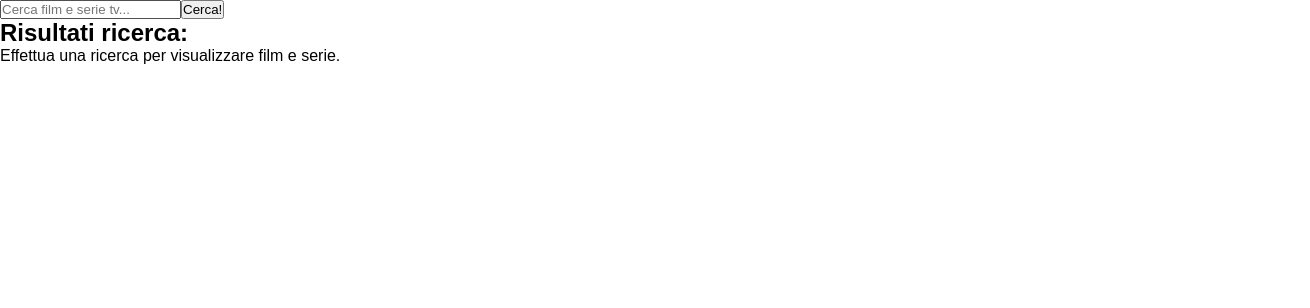
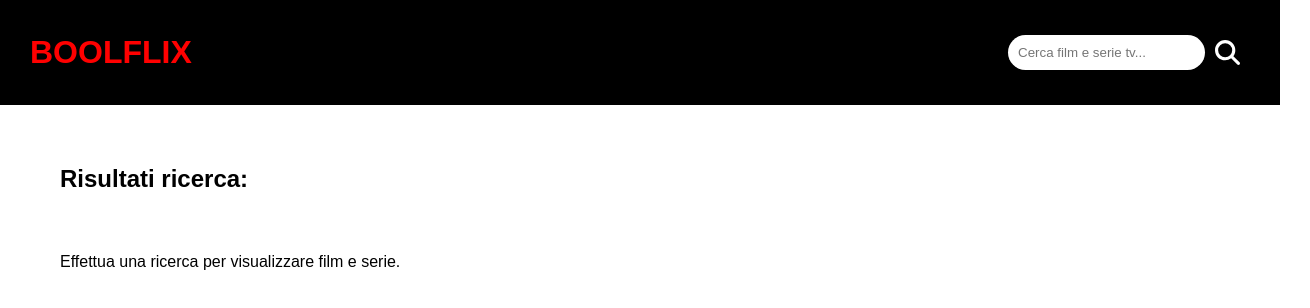
Before and after one commit to EnricoClem/vite-boolflix, a Vue app: page / in a window 1280 px wide. Shown: the top 308 px of the page, 1310 px wide, since content can reach past the window. Built offline with nearby package versions, Linux system fonts and the light colour scheme.

Commit message:
ADD - header style

```diff
--- a/src/components/AppHeader.vue
+++ b/src/components/AppHeader.vue
@@ -1,7 +1,14 @@
 <template>
-    <div class="container">
-        <input type="text" v-model="query" placeholder="Cerca film e serie tv...">
-        <button @click="searchData">Cerca!</button>
+    <div class="container head">
+        <div class="flex between centered">
+            <h1>BOOLFLIX</h1>
+            <div class="flex centered">
+                <input class="search-bar" type="text" v-model="query" placeholder="Cerca film e serie tv...">
+                <button @click="searchData" class="search-button">
+                    <font-awesome-icon class="search-icon" :icon="['fas', 'magnifying-glass']" />
+                </button>
+            </div>
+        </div>
     </div>
 </template>
 
@@ -42,4 +49,27 @@ export default {
 
 <style lang="scss" scoped>
 
+.container.head {
+    background-color: black;
+    color: red;
+}
+
+.search-button {
+    background: none;
+    padding: 10px;
+    border: none;
+    pointer-events: visible;
+}
+
+.search-icon {
+    color: white;
+    font-size: 25px;
+}
+
+.search-bar {
+    padding: 10px;
+    border-radius: 9999px;
+    border: none;
+}
+
 </style>
--- a/src/main.js
+++ b/src/main.js
@@ -4,10 +4,10 @@ import App from './App.vue';
 import { library } from '@fortawesome/fontawesome-svg-core';
 import { FontAwesomeIcon } from '@fortawesome/vue-fontawesome';
 
-import { faStar } from '@fortawesome/free-solid-svg-icons';
+import { faStar, faMagnifyingGlass} from '@fortawesome/free-solid-svg-icons';
 import { faStar as farStar } from '@fortawesome/free-regular-svg-icons';
 
-library.add(faStar, farStar)
+library.add(faStar, farStar, faMagnifyingGlass)
 
 const app = createApp(App);
 
--- a/src/style/general.scss
+++ b/src/style/general.scss
@@ -1,10 +1,2 @@
-* {
-    margin: 0;
-    padding: 0;
-    box-sizing: border-box;
-    font-family: Arial, Helvetica, sans-serif;
-}
-
-ul, ol, li {
-    list-style: none;
-}
+@use './partials/layout';
+@use './partials/reset';
--- /dev/null
+++ b/src/style/partials/_layout.scss
@@ -0,0 +1,17 @@
+.container {
+    width: 100vw;
+    padding: 30px;
+}
+
+.flex {
+    display: flex;
+    flex-wrap: nowrap;
+}
+
+.between {
+    justify-content: space-between;
+}
+
+.centered {
+    align-items: center;
+}
--- /dev/null
+++ b/src/style/partials/_reset.scss
@@ -0,0 +1,10 @@
+* {
+    margin: 0;
+    padding: 0;
+    box-sizing: border-box;
+    font-family: Arial, Helvetica, sans-serif;
+}
+
+ul, ol, li {
+    list-style: none;
+}
```
